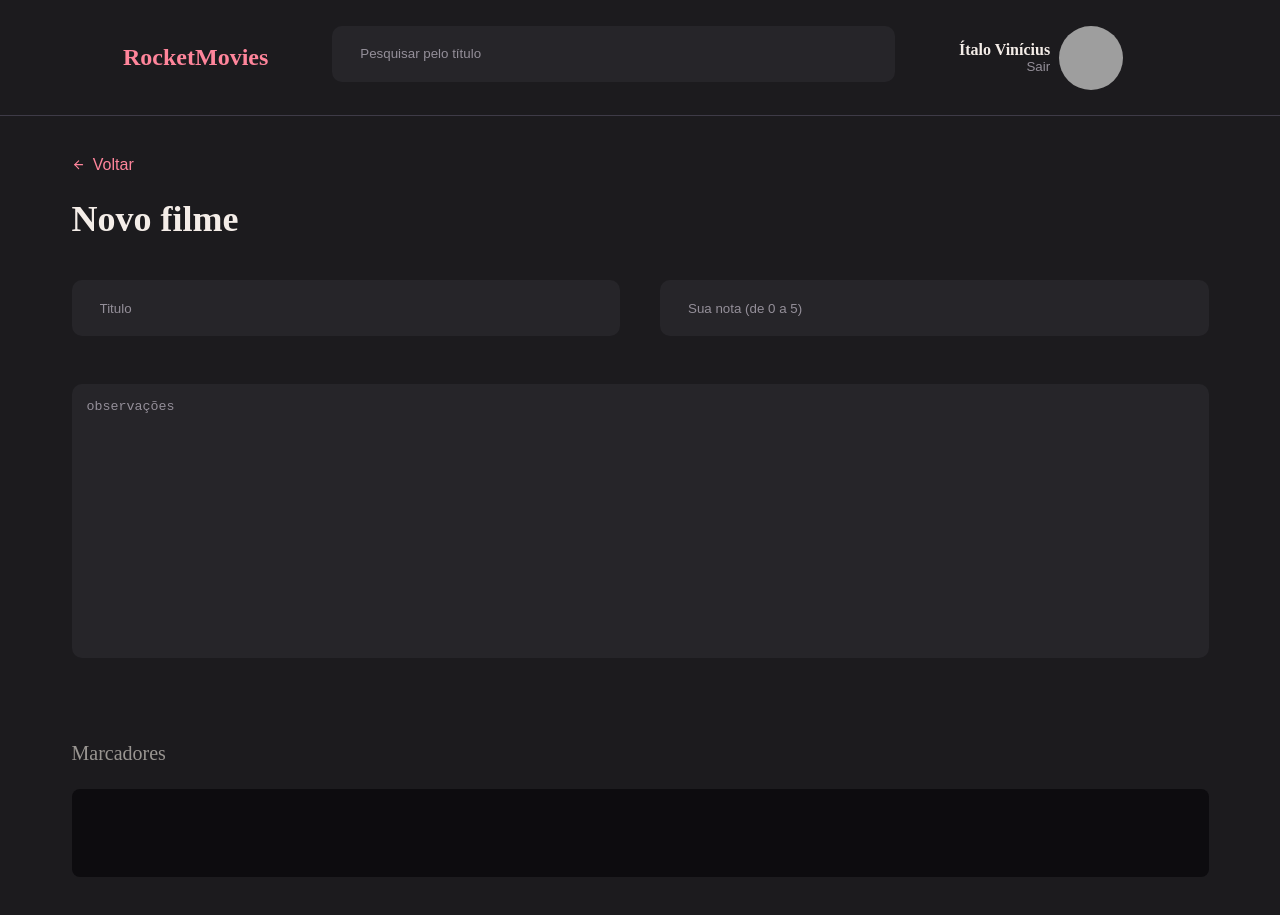
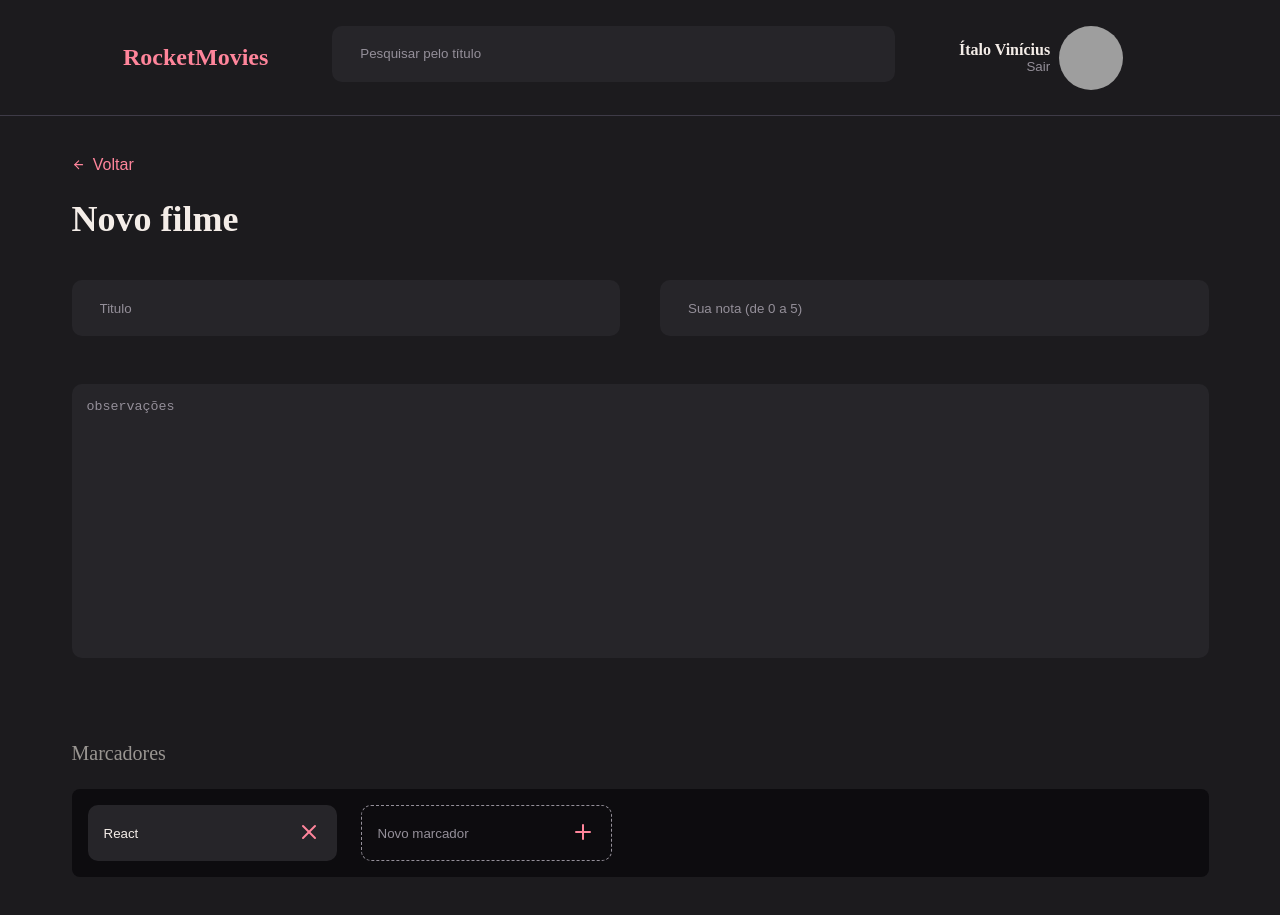
Before and after one commit to Italovini223/rocket-movies-front-end, a React (Vite) app: page / in a window 1280 px wide. Shown: the top 915 px of the page. Built offline with nearby package versions, Linux system fonts and the light colour scheme; grey boxes are pictures that could not be loaded.

Commit message:
💄 finish theTagItem style

```diff
--- a/src/components/TagItem/index.jsx
+++ b/src/components/TagItem/index.jsx
@@ -1,13 +1,16 @@
 import { Container } from "./styles";
 import {FiPlus, FiX} from 'react-icons/fi'
 
-export function TagItem({isNew, value, onClick, ...rest}) {
+export function TagItem({isNew = false, value, onClick, ...rest}) {
+  return(
+
   <Container
     isNew={isNew}
   >
     <input type="text"
       value={value}
       readOnly={!isNew}
+      placeholder={isNew? 'Novo marcador': ''}
       {...rest}
     />
 
@@ -18,4 +21,5 @@ export function TagItem({isNew, value, onClick, ...rest}) {
       {isNew ? <FiPlus /> : <FiX />}
     </button>
   </Container>
+  )
 }
--- a/src/components/TagItem/styles.js
+++ b/src/components/TagItem/styles.js
@@ -3,6 +3,48 @@ import styled from "styled-components";
 export const Container = styled.div`
   display: flex;
   align-items: center;
+  gap: 16px;
+
+  height: 56px;
+  padding: 16px;
+
+
+
+  border-radius: 10px;
+
+  border: ${({theme, isNew}) => isNew ? `1px dashed ${theme.COLORS.GREY_200}`: "none"};
+
+  background-color: ${({theme, isNew}) => !isNew ? theme.COLORS.GREY_300 : theme.COLORS.BLACK_900};
+
+  > input {
+    width: 100%;
+    height: 29px;
+
+    color: ${({theme}) => theme.COLORS.WHITE};
+    background: transparent;
+    border: none;
+
+
+    &::placeholder {
+      color: ${({theme}) => theme.COLORS.GREY_200};
+    }
+
+    &:focus {
+      box-shadow: 0 0 0 0;
+      outline: 0;
+    }
+
+  }
+
+  > button {
+    background: transparent;
+    border: none;
+
+    svg {
+      color: ${({theme}) => theme.COLORS.SALMON};
+      font-size: 24px;
+    }
+  }
 
 
 `;
--- a/src/pages/New/index.jsx
+++ b/src/pages/New/index.jsx
@@ -5,6 +5,8 @@ import {ArrowButton} from '../../components/ArrowButton';
 import { Input } from "../../components/Input";
 import { TextArea } from "../../components/TextArea";
 import {Button} from '../../components/Button'
+import {TagItem} from '../../components/TagItem'
+
 
 export function New() {
   return(
@@ -41,7 +43,12 @@ export function New() {
         <h3>Marcadores</h3>
 
         <div className="Tags">
-
+          <TagItem
+            value='React'
+          />
+          <TagItem
+            isNew
+          />
         </div>
 
         <div className="buttons">
--- a/src/pages/New/styles.js
+++ b/src/pages/New/styles.js
@@ -2,7 +2,7 @@ import styled from "styled-components";
 
 export const Container = styled.div`
   width: 100%;
-  height: 100vh
+  height: 100vh;
 `;
 
 export const Content = styled.div`
@@ -36,5 +36,8 @@ export const Content = styled.div`
 
     margin-bottom: 40px;
     border-radius: 8px;
+    padding: 16px;
+
+    gap: 24px;
   }
 `;
```
